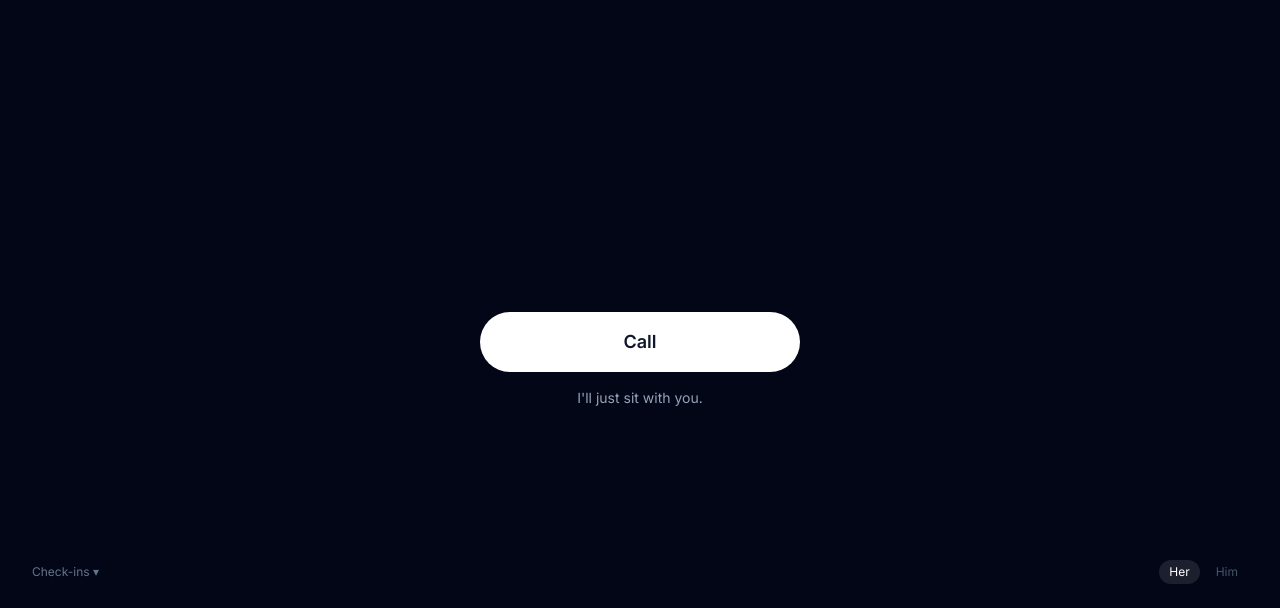
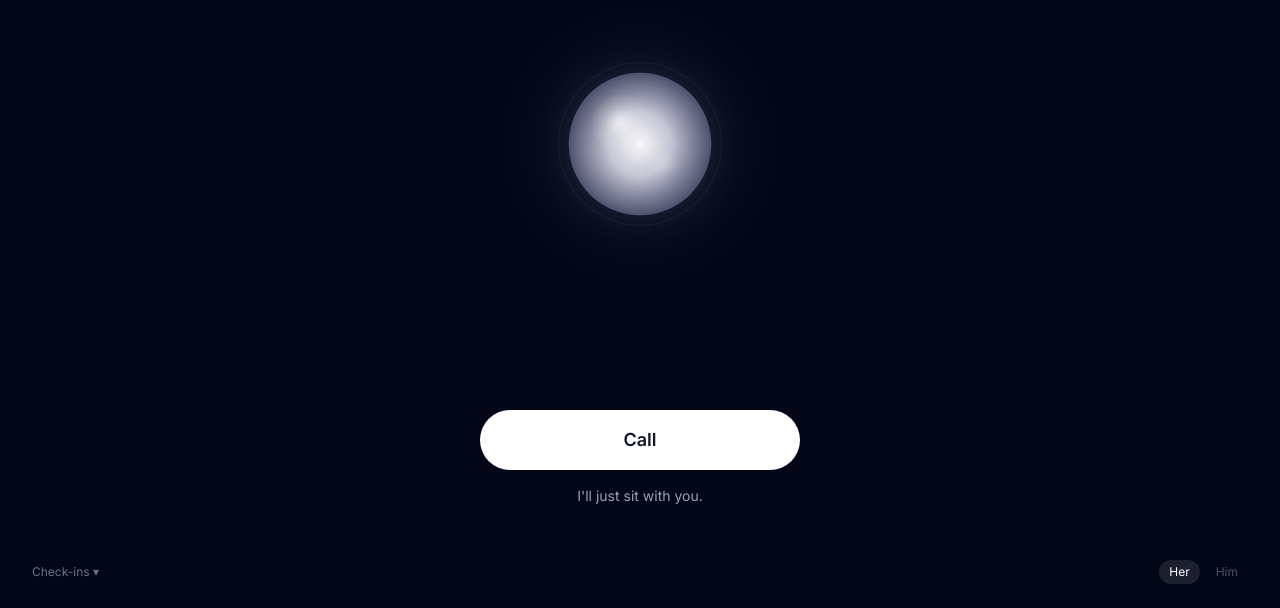
Before and after one commit to dkennedy1984/still-here, a Next.js app in the folder apps/web/: page / in a window 1280 px wide. Shown: the part 192-800 px from the top of the page. Built offline with nearby package versions, Linux system fonts and the light colour scheme; no server answers.

Commit message:
fix: orb in normal flex flow on homepage, always visible

```diff
--- a/apps/web/src/app/page.tsx
+++ b/apps/web/src/app/page.tsx
@@ -42,15 +42,14 @@ function HomePageContent() {
     const savedPresence = localStorage.getItem('swy-presence');
     // localStorage stores 'quiet' (the mapped value), map back to 'silent' for home screen
     if (savedPresence === 'quiet' || savedPresence === 'silent' || savedPresence === 'check-ins' || savedPresence === 'talk') {
-      const homeVal = savedPresence === 'quiet' ? 'silent' : savedPresence as "silent" | "check-ins" | "talk";
-      setPresenceStyle(homeVal);
+      setPresenceStyle(savedPresence === 'quiet' ? 'silent' : savedPresence as "silent" | "check-ins" | "talk");
     }
   }, []);
 
   useEffect(() => {
     if (upgraded) {
       setShowUpgraded(true);
-      const t = setTimeout(() => setShowUpgraded(false), 5000);
+      const t = setTimeout(() => setShowUpgraded(false), 4000);
       return () => clearTimeout(t);
     }
   }, [upgraded]);
@@ -86,20 +85,15 @@ function HomePageContent() {
   }
 
 
+  const FADE_IN_STYLE = { animation: 'fadeIn 0.5s ease' };
+
   return (
     <main className="relative min-h-screen min-h-[100dvh] bg-slate-950 overflow-hidden">
-      {/* Orb - absolute, same position as call page */}
-      <div className="absolute inset-0 flex items-center justify-center pointer-events-none z-0">
-        <div className="-mt-[10vh] sm:mt-0">
-          <PresenceOrb state="idle" size="lg" />
-        </div>
-      </div>
-
-      {/* Hero content - on top of orb */}
-      <section className="relative z-10 flex flex-col items-center justify-end min-h-screen min-h-[100dvh] px-6 pb-[25vh]">
+      {/* Hero section — orb in normal flex flow */}
+      <section className="flex flex-col items-center justify-center min-h-screen min-h-[100dvh] px-6">
         {showUpgraded && (
           <div className="absolute top-6 left-1/2 -translate-x-1/2 z-50 flex flex-col items-center gap-2"
-            style={{ animation: 'fadeIn 0.5s ease' }}>
+            style={FADE_IN_STYLE}>
             <div className="flex items-center gap-2 bg-green-950/80 border border-green-800/50 rounded-full px-4 py-2 backdrop-blur-sm">
               <div className="w-2 h-2 rounded-full bg-green-400 animate-pulse" />
               <span className="text-sm text-green-300/90 font-medium">You&apos;re in</span>
@@ -107,6 +101,10 @@ function HomePageContent() {
             <p className="text-xs text-slate-500">I&apos;m here whenever you need.</p>
           </div>
         )}
+
+        <div className="mb-8 -mt-[10vh] sm:mt-0">
+          <PresenceOrb state="idle" size="lg" />
+        </div>
 
         {/* Call button */}
         <button
@@ -203,7 +201,7 @@ function HomePageContent() {
 
         {/* Sources */}
         <section className="mt-16 pt-8 border-t border-white/5">
-          <h2 className="text-xs text-slate-500 uppercase tracking-wider mb-4">Sources & further reading</h2>
+          <h2 className="text-xs text-slate-500 uppercase tracking-wider mb-4">Sources &amp; further reading</h2>
           <ul className="space-y-2">
             {homeSources.map((s) => (
               <li key={s.url}>
```
